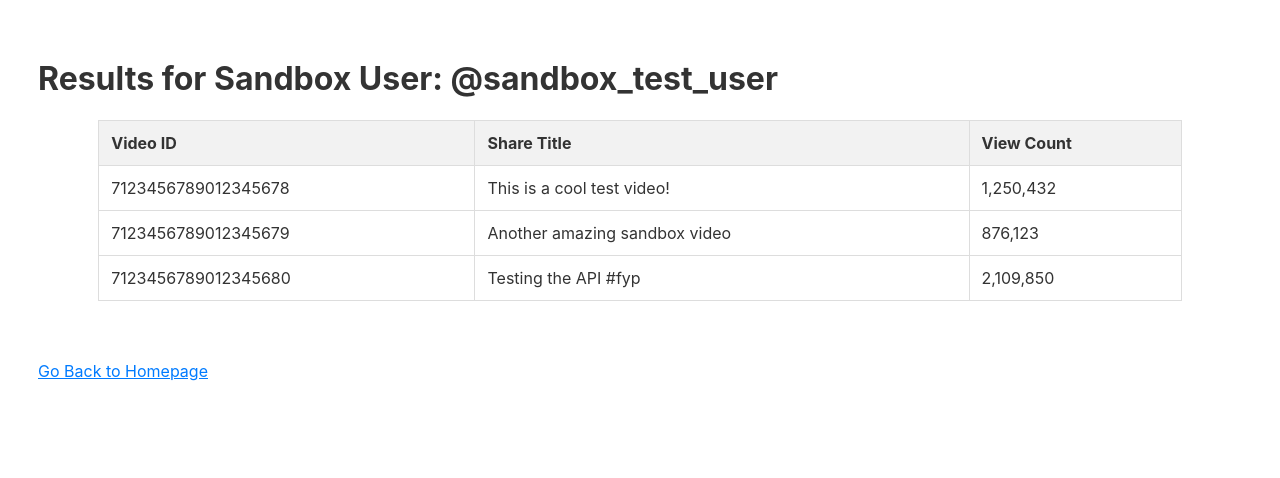
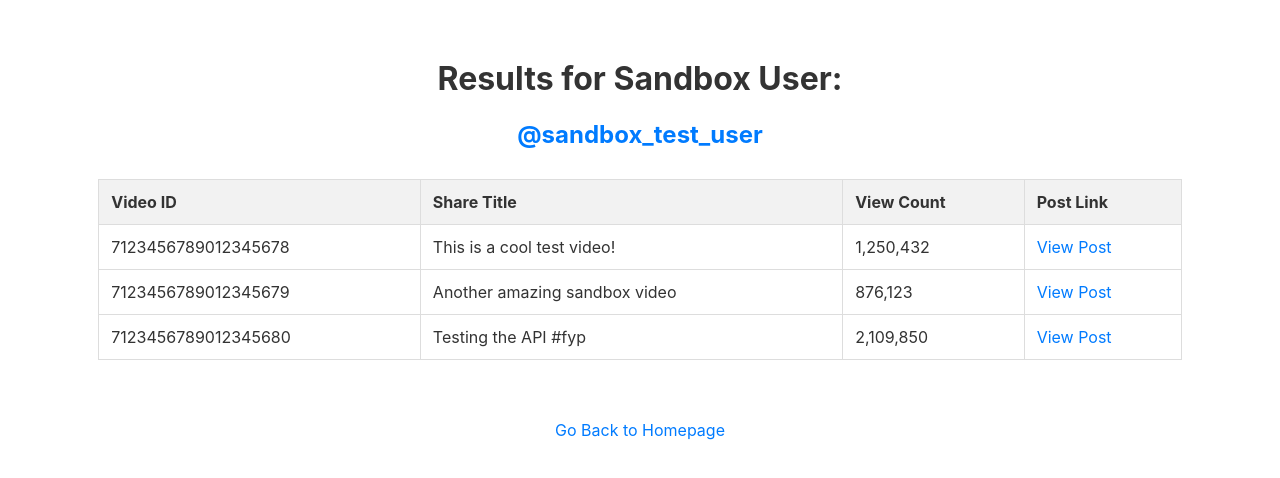
Before and after one commit to blossom-is-in/blossom-is-in.github.io, a plain HTML site: page results.html in a window 1280 px wide. Drawn offline with Linux system fonts and the light colour scheme.

Commit message:
Update results.html

```diff
--- a/results.html
+++ b/results.html
@@ -5,41 +5,53 @@
     <title>Demo Results</title>
     <style>
         body { font-family: -apple-system, BlinkMacSystemFont, "Segoe UI", Roboto, Helvetica, Arial, sans-serif; padding: 30px; color: #333; }
+        .account-header { text-align: center; margin-bottom: 30px; }
         table { width: 90%; margin: 20px auto; border-collapse: collapse; }
         th, td { padding: 12px; border: 1px solid #ddd; text-align: left; }
         th { background-color: #f2f2f2; font-weight: bold; }
-        a { color: #007bff; }
+        a { color: #007bff; text-decoration: none; }
+        a:hover { text-decoration: underline; }
     </style>
 </head>
 <body>
-    <h1>Results for Sandbox User: @sandbox_test_user</h1>
+
+    <div class="account-header">
+        <h1>Results for Sandbox User:</h1>
+        <h2><a href="https://www.tiktok.com/@tiktok" target="_blank">@sandbox_test_user</a></h2>
+    </div>
+
     <table>
         <thead>
             <tr>
                 <th>Video ID</th>
                 <th>Share Title</th>
                 <th>View Count</th>
-            </tr>
+                <th>Post Link</th> </tr>
         </thead>
         <tbody>
             <tr>
                 <td>7123456789012345678</td>
                 <td>This is a cool test video!</td>
                 <td>1,250,432</td>
+                <td><a href="https://www.tiktok.com/@tiktok/video/7318342418552392990" target="_blank">View Post</a></td>
             </tr>
             <tr>
                 <td>7123456789012345679</td>
                 <td>Another amazing sandbox video</td>
                 <td>876,123</td>
+                <td><a href="https://www.tiktok.com/@tiktok/video/7318342418552392990" target="_blank">View Post</a></td>
             </tr>
             <tr>
                 <td>7123456789012345680</td>
                 <td>Testing the API #fyp</td>
                 <td>2,109,850</td>
+                <td><a href="https://www.tiktok.com/@tiktok/video/7318342418552392990" target="_blank">View Post</a></td>
             </tr>
         </tbody>
     </table>
     <br><br>
-    <a href="index.html">Go Back to Homepage</a>
+    <div style="text-align: center;">
+        <a href="index.html">Go Back to Homepage</a>
+    </div>
 </body>
 </html>
```
